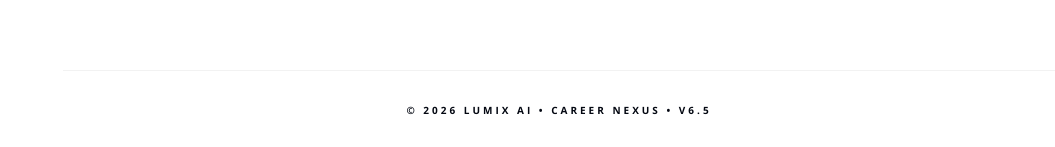
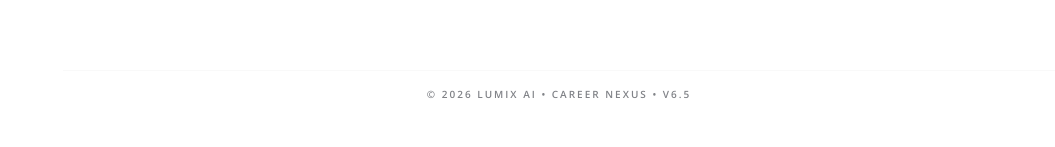
Before and after one commit to 7kitan/leveller-ai, a Next.js app in the folder frontend/: page /admin in a window 1280 px wide. Shown: the part 1672-1819 px from the top of the page, without its empty margins (225-1280 px from the left). After the commit the page ends 1790 px from the top, so only its background shows below. Built offline with nearby package versions, Linux system fonts and the light colour scheme; no server answers; sample sign-in values are in the browser's storage.

Commit message:
fix: tighten footer spacing and improve typography styling

```diff
--- a/frontend/src/components/shared/layout.module.css
+++ b/frontend/src/components/shared/layout.module.css
@@ -43,13 +43,13 @@
 }
 
 .footer {
-  @apply py-8 px-8 flex items-center justify-center gap-4;
+  @apply py-4 px-8 flex items-center justify-center gap-2;
   border-top: 1px solid var(--color-border-subtle);
   font-size: 10px;
-  font-weight: 700;
+  font-weight: 600;
   text-transform: uppercase;
-  letter-spacing: 0.3em;
-  color: var(--color-text-muted);
+  letter-spacing: 0.2em;
+  opacity: 0.5;
 }
 
 /* Ambient Decoration */
```
